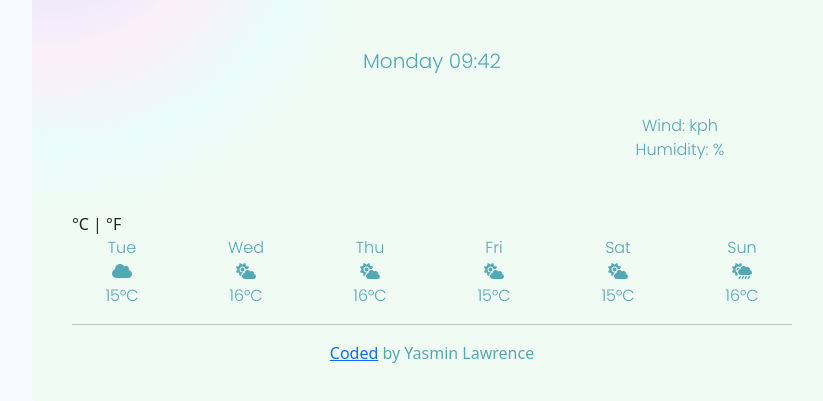
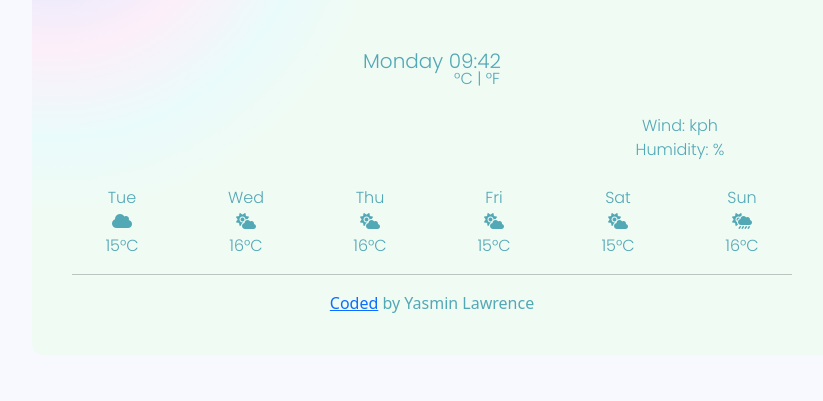
Before and after one commit to yasminlawre/Weather-app, a website built with Parcel: page index.html in a window 1280 px wide. Shown: the part 201-602 px from the top of the page, without its empty margins (208-1031 px from the left). Built offline with nearby package versions, Linux system fonts and the light colour scheme; no server answers.

Commit message:
changed position and styling of units

```diff
--- a/index.html
+++ b/index.html
@@ -52,7 +52,7 @@
           Humidity: <span id="humidity"></span>%
         </div>
       </div>
-      <span id="units">°C | °F</span>
+      <span id="units" class="unit">°C | °F</span>
 
       <div class="row">
         <div class="tuesday col">
--- a/src/styles.css
+++ b/src/styles.css
@@ -70,16 +70,24 @@ col {
   width: 800px;
 }
 
+.unit {
+  color: #53a8b6;
+  font-family: "Poppins", sans-serif;
+  text-align: center;
+  display: block;
+  position: relative;
+  bottom: 95px;
+  left: 45px;
+}
+
 .icon {
   text-align: center;
-  padding-bottom: 50px;
   color: #53a8b6;
 }
 
 .temperature {
   font-size: 30px;
   text-align: center;
-  padding-bottom: 50px;
   color: #53a8b6;
   font-family: "Poppins", sans-serif;
 }
@@ -87,7 +95,6 @@ col {
 .details {
   text-align: center;
   font-size: 16px;
-  padding-bottom: 50px;
   color: #53a8b6;
   font-family: "Poppins", sans-serif;
 }
```
